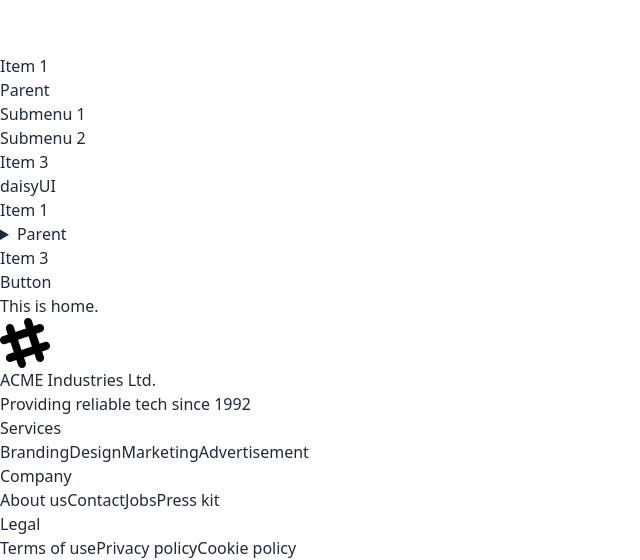
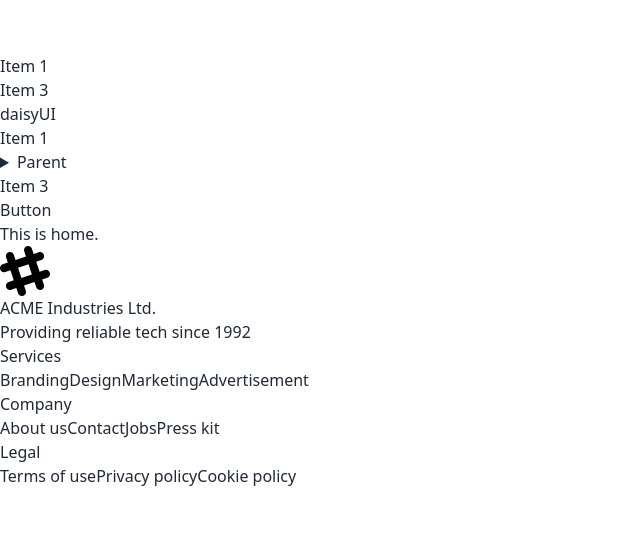
Before and after one commit to alalhosen/react-career-hub--d47, a React (Vite) app: page / in a window 1280 px wide. Shown: the part 1226-1786 px from the top of the page, without its empty margins (0-640 px from the left). After the commit the page ends 1714 px from the top, so only its background shows below. Built offline with nearby package versions, Linux system fonts and the light colour scheme.

Commit message:
set component

```diff
--- a/src/components/Header/Header.jsx
+++ b/src/components/Header/Header.jsx
@@ -27,17 +27,6 @@
           >
             <li>
               <a>Item 1</a>
-            </li>
-            <li>
-              <a>Parent</a>
-              <ul className="p-2">
-                <li>
-                  <a>Submenu 1</a>
-                </li>
-                <li>
-                  <a>Submenu 2</a>
-                </li>
-              </ul>
             </li>
             <li>
               <a>Item 3</a>
```
